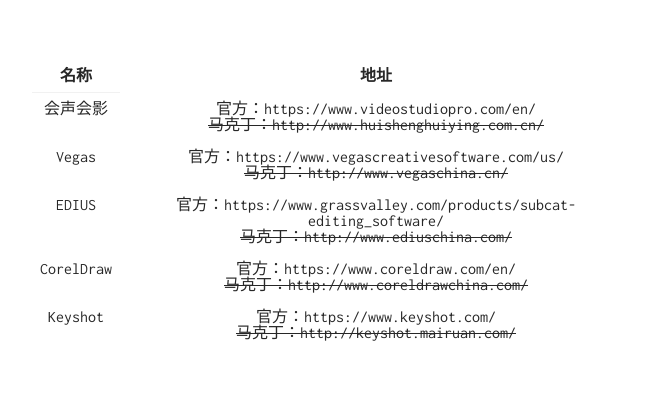
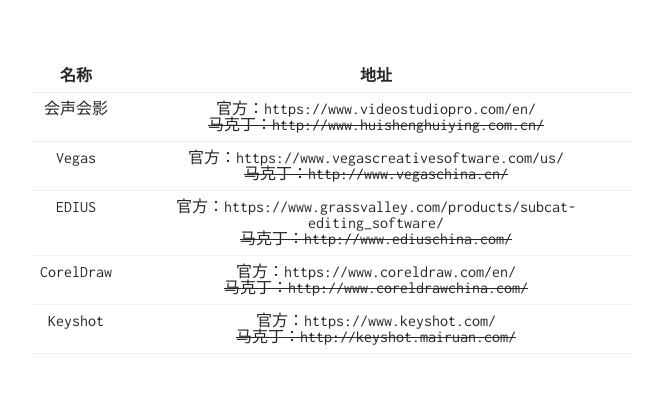
Before and after one commit to yrir/oldyuan.com, a Jekyll site: the page built from makedinglist/index.md, in a window 1280 px wide. Shown: the top 393 px of the page, without its empty margins (308-971 px from the left). Built offline with Jekyll 4.4.1, drawn with Linux system fonts in a browser that asks for light colours; our own code applies the rules of GitHub Pages for plain Markdown files; Markdown is read by kramdown in place of the engine named in the settings.

Commit message:
Update _reset.scss

```diff
--- a/_sass/_reset.scss
+++ b/_sass/_reset.scss
@@ -38,7 +38,4 @@
   padding: 0.5em;
   border-bottom: 1px solid #f1f1f1;
 }
-td, th:last-child {
-  border-bottom: 0;  /* 或 none */
-}
 /* END RESET */
```
